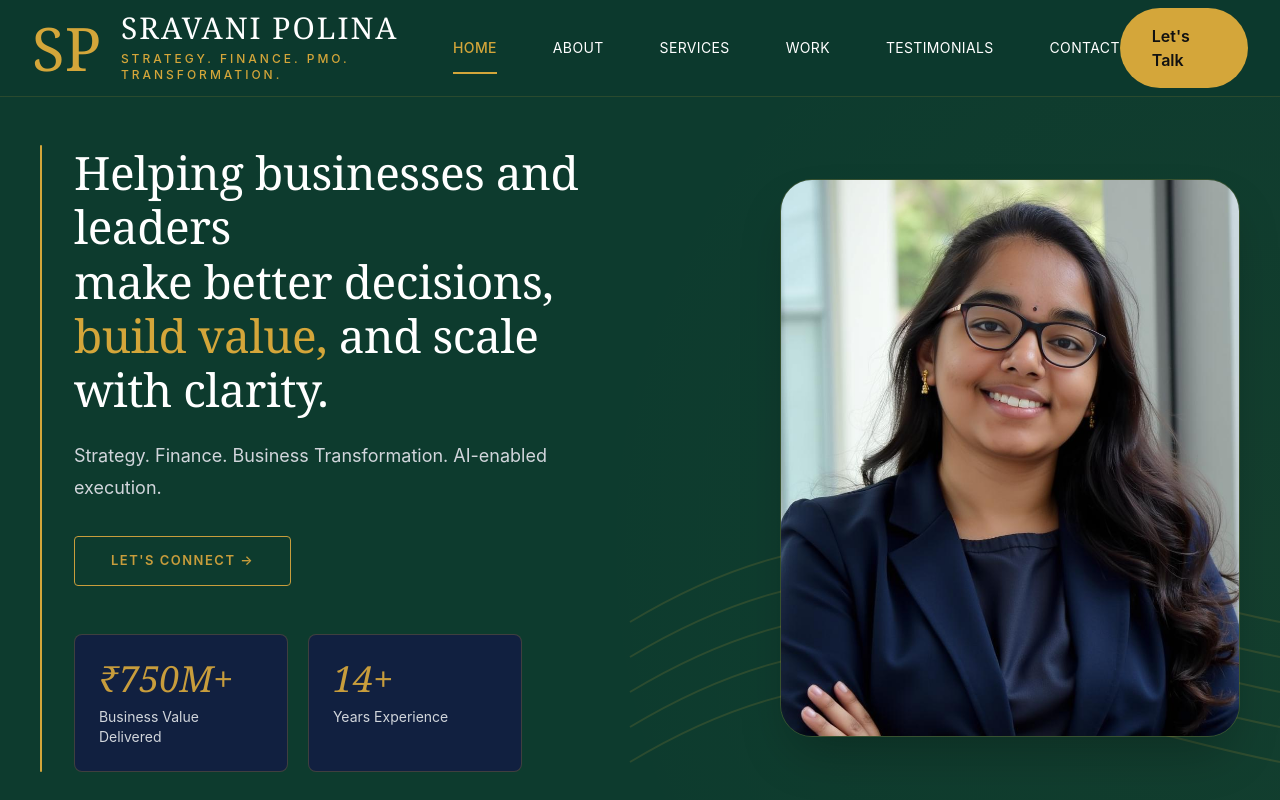
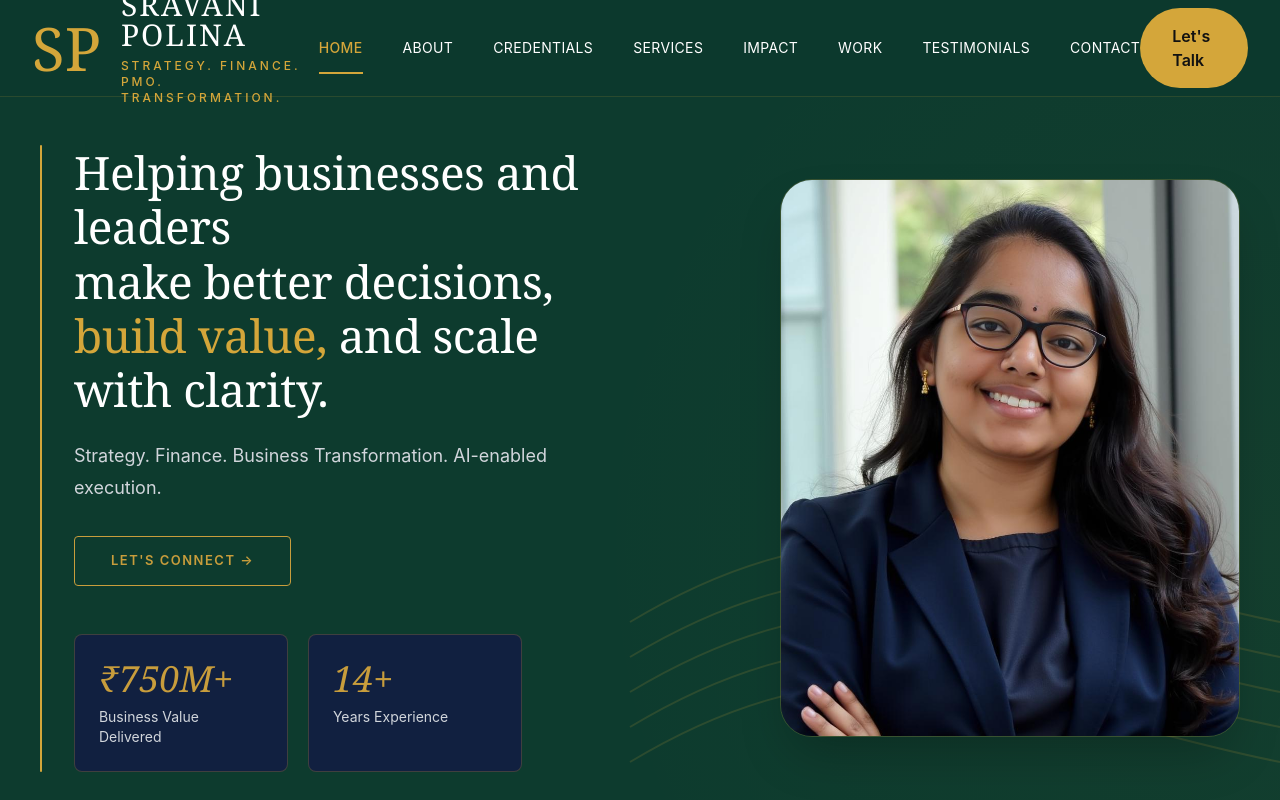
Before and after one commit to SravaniPolina/sravani-portfolio-frontend, a React (Create React App) app: page / in a window 1280 px wide. Shown: the top 800 px of the page. Built offline with nearby package versions, Linux system fonts and the light colour scheme.

Commit message:
Update NavBar.js

```diff
--- a/src/components/NavBar.js
+++ b/src/components/NavBar.js
@@ -20,13 +20,15 @@ export default function NavBar() {
               <div className="uppercase text-[#D4A63A] tracking-[3px] text-xs mt-2 font-medium">STRATEGY. FINANCE. PMO. TRANSFORMATION.</div>
             </div>
           </a>
-          <nav className="hidden lg:flex items-center gap-14">
+          <nav className="hidden lg:flex items-center gap-10">
             <a href="#top" onClick={scrollToTop} className="text-[#D4A63A] uppercase tracking-wide text-sm font-medium relative">
               HOME
               <span className="absolute left-0 -bottom-4 h-[2px] w-full bg-[#D4A63A]" />
             </a>
             <a href="#about" className="text-white uppercase tracking-wide text-sm hover:text-[#D4A63A] transition">ABOUT</a>
+            <a href="#credentials" className="text-white uppercase tracking-wide text-sm hover:text-[#D4A63A] transition">CREDENTIALS</a>
             <a href="#services" className="text-white uppercase tracking-wide text-sm hover:text-[#D4A63A] transition">SERVICES</a>
+            <a href="#impact" className="text-white uppercase tracking-wide text-sm hover:text-[#D4A63A] transition">IMPACT</a>
             <a href="#projects" className="text-white uppercase tracking-wide text-sm hover:text-[#D4A63A] transition">WORK</a>
             <a href="#testimonials" className="text-white uppercase tracking-wide text-sm hover:text-[#D4A63A] transition">TESTIMONIALS</a>
             <a href="#contact" className="text-white uppercase tracking-wide text-sm hover:text-[#D4A63A] transition">CONTACT</a>
@@ -38,7 +40,9 @@ export default function NavBar() {
       {isOpen && (
         <div className="lg:hidden bg-[#0D3B2E] border-t border-[#D4A63A]/20">
           <a href="#about" className="block px-8 py-4 text-white hover:text-[#D4A63A]" onClick={() => setIsOpen(false)}>About</a>
+          <a href="#credentials" className="block px-8 py-4 text-white hover:text-[#D4A63A]" onClick={() => setIsOpen(false)}>Credentials</a>
           <a href="#services" className="block px-8 py-4 text-white hover:text-[#D4A63A]" onClick={() => setIsOpen(false)}>Services</a>
+          <a href="#impact" className="block px-8 py-4 text-white hover:text-[#D4A63A]" onClick={() => setIsOpen(false)}>Impact</a>
           <a href="#projects" className="block px-8 py-4 text-white hover:text-[#D4A63A]" onClick={() => setIsOpen(false)}>Work</a>
           <a href="#testimonials" className="block px-8 py-4 text-white hover:text-[#D4A63A]" onClick={() => setIsOpen(false)}>Testimonials</a>
           <a href="#contact" className="block px-8 py-4 text-white hover:text-[#D4A63A]" onClick={() => setIsOpen(false)}>Contact</a>
```
